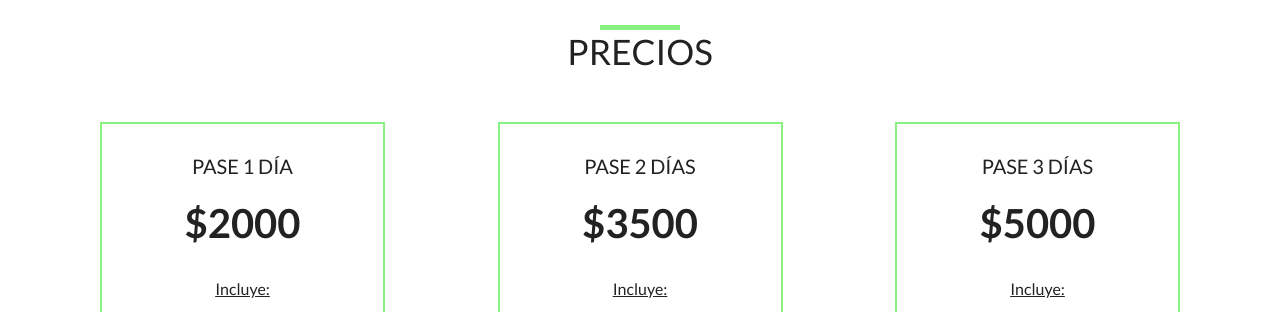
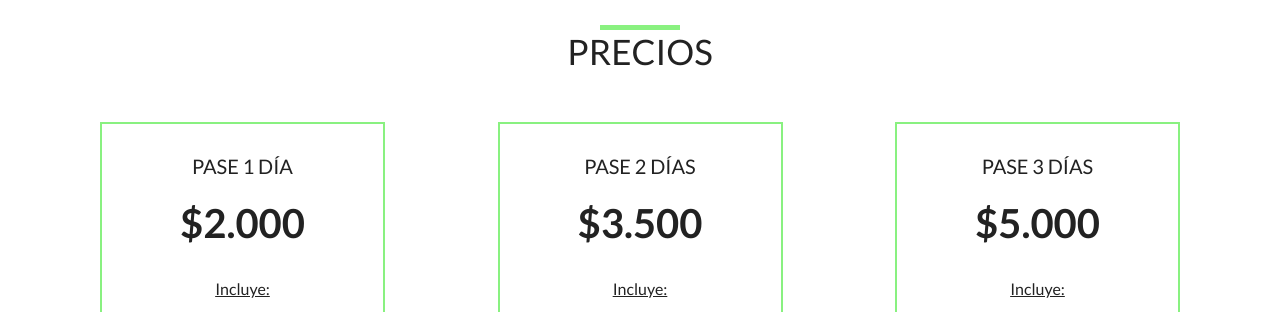
Before and after one commit to ammazzagattiagustin/Proyecto-MusicFestival, a website: page index.html in a window 1280 px wide. Shown: the part 3048-3360 px from the top of the page. Drawn offline with nearby package versions, Linux system fonts and the light colour scheme.

Commit message:
modificacion index.html

```diff
--- a/index.html
+++ b/index.html
@@ -109,7 +109,7 @@
             <div class="row d-flex justify-content-between">
                 <div class="col-sm-8 col-md-3 m-5 p-5 pase">
                     <h3>Pase 1 Día</h3>
-                    <p class="price">$2000</p>
+                    <p class="price">$2.000</p>
                     <p>Incluye:</p>
                     <ul>
                         <li>Acceso VIP</li>
@@ -120,7 +120,7 @@
                 </div>
                 <div class="col-sm-8 col-md-3 m-5 p-5 pase">
                     <h3>Pase 2 Días</h3>
-                    <p class="price">$3500</p>
+                    <p class="price">$3.500</p>
                     <p>Incluye:</p>
                     <ul>
                         <li>Acceso VIP</li>
@@ -131,7 +131,7 @@
                 </div>
                 <div class="col-sm-8 col-md-3 m-5 p-5 pase">
                     <h3>Pase 3 Días</h3>
-                    <p class="price">$5000</p>
+                    <p class="price">$5.000</p>
                     <p>Incluye:</p>
                     <ul>
                         <li>Acceso VIP</li>
```
